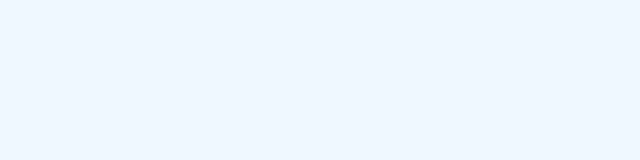
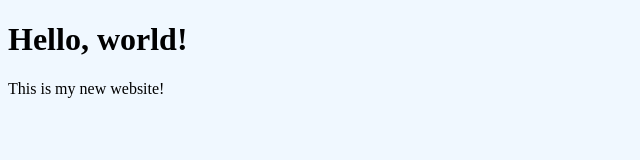
Before and after one commit to omundy/ghpages-bootstrap, a plain HTML site: page index.html in a window 1280 px wide. Shown: the whole page, without its empty margins (0-640 px from the left). Drawn offline with Linux system fonts and the light colour scheme.

Commit message:
Update index.html

```diff
--- a/index.html
+++ b/index.html
@@ -14,8 +14,8 @@
 </head>
 
 <body>
-    <h1></h1>
-
+    <h1>Hello, world!</h1>
+	<p>This is my new website!</p>
 
     <script>
         console.log("Hello, World!")
```
